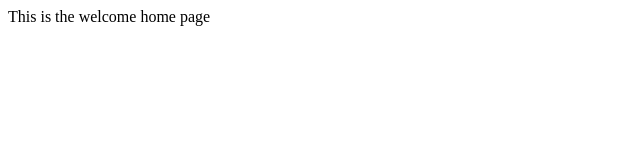
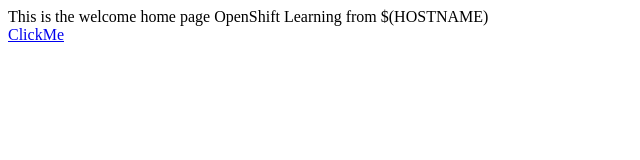
Before and after one commit to pmz2025/openshift_learning, a plain HTML site: page index.html in a window 1280 px wide. Shown: the whole page, without its empty margins (0-640 px from the left). Drawn offline with Linux system fonts and the light colour scheme.

Commit message:
minor changes to bulk of files

```diff
--- a/index.html
+++ b/index.html
@@ -1,5 +1,7 @@
 <html>
     <body>
-        This is the welcome home page
+        This is the welcome home page OpenShift Learning from $(HOSTNAME)
+        <br>
+        <a href="redhatlogo.png">ClickMe</a>
     </body>
 </html>
```
Also changed, not shown: 5 other files.
